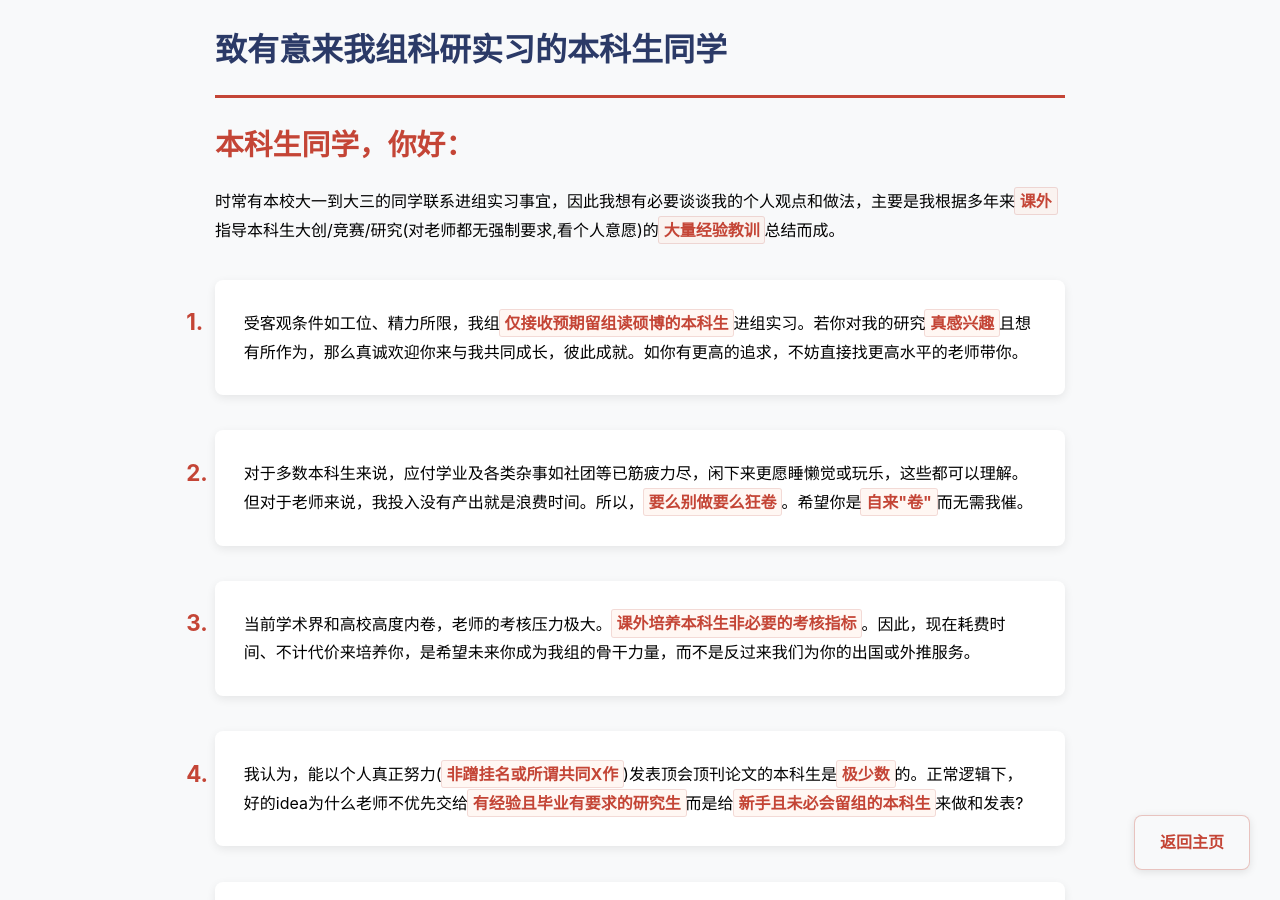
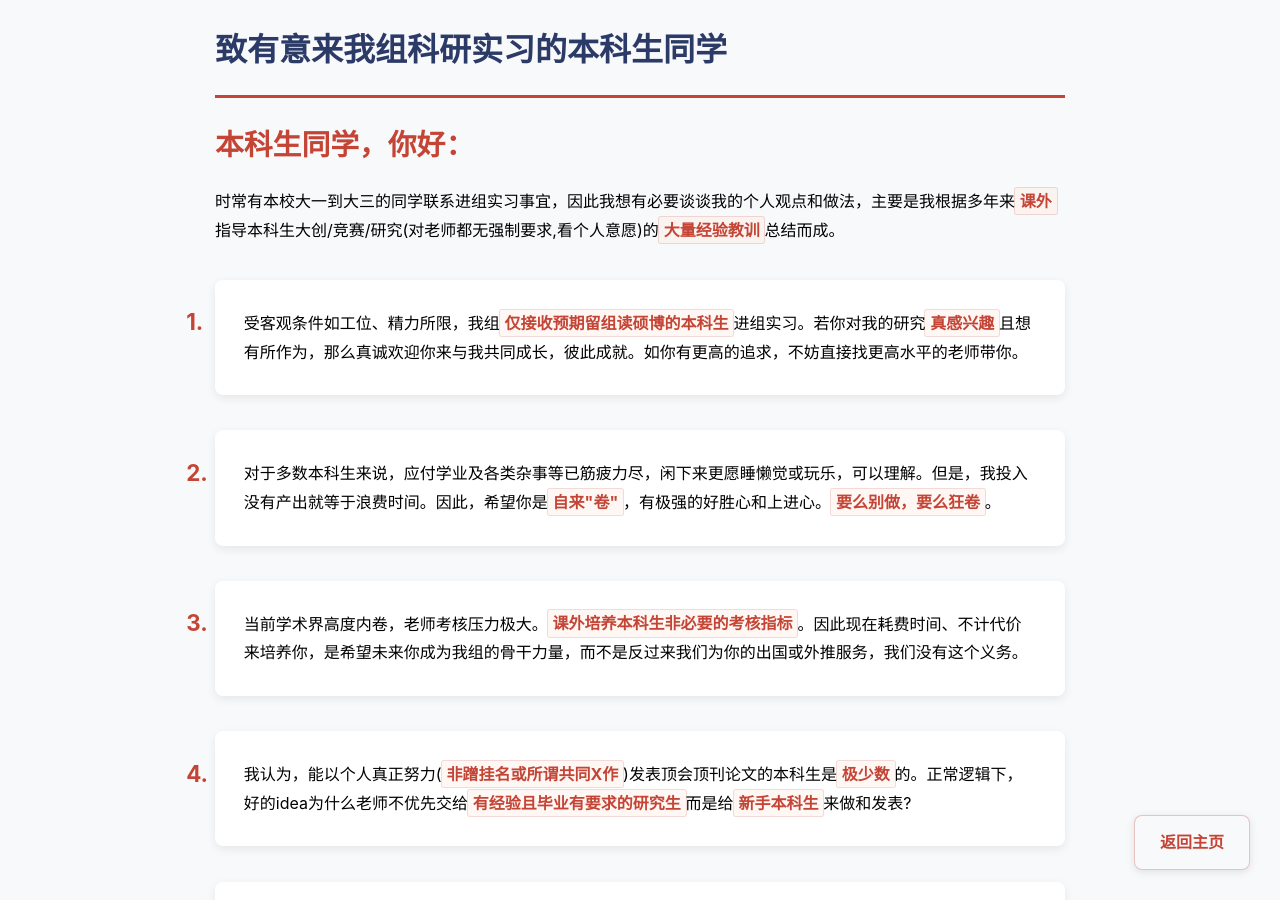
Before and after one commit to fangvv/Homepage, a Jekyll site: the page faq.html, which Jekyll copies as it is, in a window 1280 px wide and 900 px high. Built offline with Jekyll 4.4.1, drawn with Linux system fonts in a browser that asks for light colours; comment, search, counter and statistics services are not loaded.

Commit message:
update faqs

```diff
--- a/faq.html
+++ b/faq.html
@@ -120,11 +120,11 @@ strong:hover {
     <ol>
 <li>受客观条件如工位、精力所限，我组<strong>仅接收预期留组读硕博的本科生</strong>进组实习。若你对我的研究<strong>真感兴趣</strong>且想有所作为，那么真诚欢迎你来与我共同成长，彼此成就。如你有更高的追求，不妨直接找更高水平的老师带你。</li>
 
-<li>对于多数本科生来说，应付学业及各类杂事如社团等已筋疲力尽，闲下来更愿睡懒觉或玩乐，这些都可以理解。但对于老师来说，我投入没有产出就是浪费时间。所以，<strong>要么别做要么狂卷</strong>。希望你是<strong>自来"卷"</strong>而无需我催。</li>
+<li>对于多数本科生来说，应付学业及各类杂事等已筋疲力尽，闲下来更愿睡懒觉或玩乐，可以理解。但是，我投入没有产出就等于浪费时间。因此，希望你是<strong>自来"卷"</strong>，有极强的好胜心和上进心。<strong>要么别做，要么狂卷</strong>。</li>
 
-<li>当前学术界和高校高度内卷，老师的考核压力极大。<strong>课外培养本科生非必要的考核指标</strong>。因此，现在耗费时间、不计代价来培养你，是希望未来你成为我组的骨干力量，而不是反过来我们为你的出国或外推服务。</li>
+<li>当前学术界高度内卷，老师考核压力极大。<strong>课外培养本科生非必要的考核指标</strong>。因此现在耗费时间、不计代价来培养你，是希望未来你成为我组的骨干力量，而不是反过来我们为你的出国或外推服务，我们没有这个义务。</li>
 
-<li>我认为，能以个人真正努力(<strong>非蹭挂名或所谓共同X作</strong>)发表顶会顶刊论文的本科生是<strong>极少数</strong>的。正常逻辑下，好的idea为什么老师不优先交给<strong>有经验且毕业有要求的研究生</strong>而是给<strong>新手且未必会留组的本科生</strong>来做和发表?</li>
+<li>我认为，能以个人真正努力(<strong>非蹭挂名或所谓共同X作</strong>)发表顶会顶刊论文的本科生是<strong>极少数</strong>的。正常逻辑下，好的idea为什么老师不优先交给<strong>有经验且毕业有要求的研究生</strong>而是给<strong>新手本科生</strong>来做和发表?</li>
 
 <li>为避免耽误学生前程，除了我组内的学生或其他同事请求帮忙推荐其学生以外，我<strong>尽量避免给不熟悉的学生出具或签署各类推荐信 (因非工作职责)</strong>，即便你选修过我教的课程并取得高分，建议请学院里的其他知名学者推荐。</li>
 
--- a/faq2.html
+++ b/faq2.html
@@ -118,7 +118,7 @@ strong:hover {
     <ol>
 <li>诚信靠谱：根据经验，<strong>推免本科生、申请考核学生极易出海王</strong>。不是真心想来的同学<strong>请别联系</strong>，浪费我时间和名额。如果你水平很高，估计在我们这里做科研也收获不到什么，那你开始就应去找你认为水平更高的导师。</li>
 
-<li>身心健康：学术界高度内卷，科研压力大，<strong>抑郁、焦虑、精神内耗严重等心理疾病</strong>易带来<strong>灾难性后果</strong>，勿来。</li>
+<li>身心健康：学术界高度内卷，科研压力大，<strong>精神内耗严重、玻璃心、焦虑、抑郁等心理疾病</strong>和中国传统意义上所说的严师出高徒是相悖的，极易引发<strong>灾难性的后果</strong>。如你有此类困扰，非常不建议来我组。</li>
 
 <li>热爱科研：学校规定招生指标基于项目额度换算，有代价。招生<strong>绝对不是做慈善，任由学生躺平、混学位或整日琢磨出去实习、找工作</strong>。无论读硕读博都不容易，想好了再来读，来了折腾退学或博转硕，坑害的是师生双方。</li>
 
```
